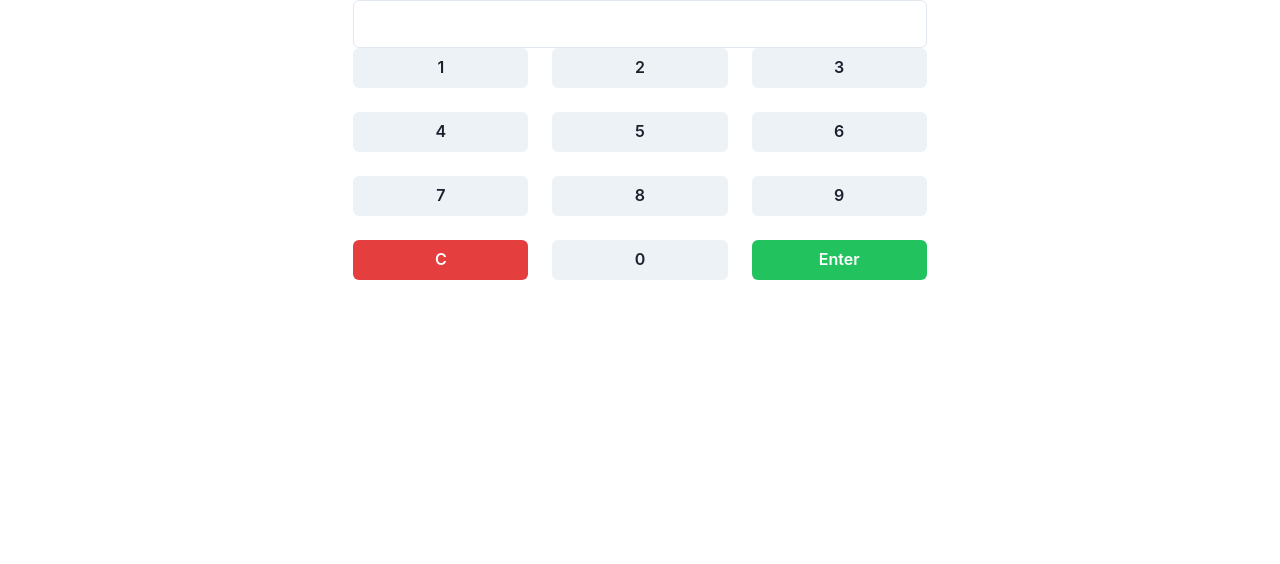
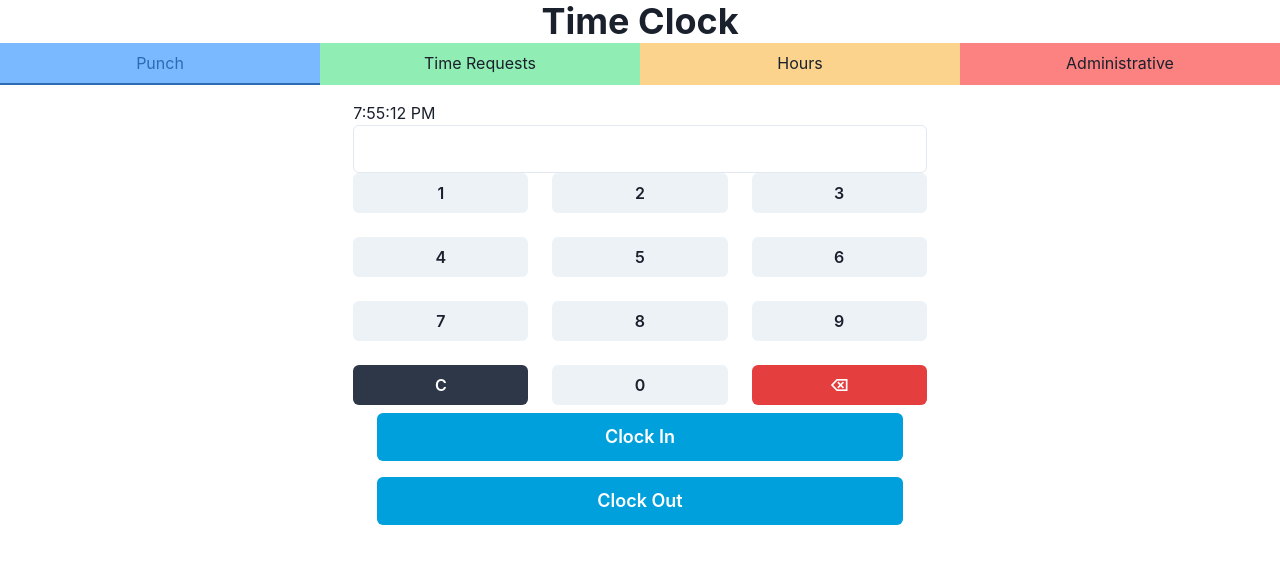
Before and after one commit to andrewmclaughlan/cs4800-timeclock, a React (Create React App) app: page / in a window 1280 px wide. Shown: the top 564 px of the page. Built offline with nearby package versions, Linux system fonts and the light colour scheme.

Commit message:
updated keypad, added mainscreen.jsx

```diff
--- a/src/App.js
+++ b/src/App.js
@@ -1,9 +1,10 @@
 import './App.css';
-import Keypad from './keypad.jsx';
+import { MainScreen } from './mainscreen.jsx';
+
 function App() {
   return (
     <div className="App">
-      <Keypad />
+      <MainScreen />
     </div>
   );
 }
--- a/src/keypad.jsx
+++ b/src/keypad.jsx
@@ -1,6 +1,6 @@
 //Keypad comment
 
-import React, { useState } from 'react'
+import React, { useEffect, useState } from 'react'
 import {
   ChakraProvider,
   Container,
@@ -11,13 +11,22 @@ import {
   Text
 } from '@chakra-ui/react'
 //This is a functional keypad with test data
-function Keypad () {
+export default function Keypad () {
   const pins = ['123', '1234', '88888888', '1111', '1234567890'];
   const [pin, setPin] = useState('');
   const[punchMessage, setPunchMessage] = useState();
+  const [date, setDate] = useState(new Date());
+  useEffect(() =>  {
+    const intervalId = setInterval(() => {
+      setDate(new Date());
+    }, 1000)
+
+    return () => clearInterval(intervalId);
+  }, []);
    return (
-    <Container>
+    <ChakraProvider resetCSS><Container>
     <InputGroup display="inline-block">
+      <Text>{date.toLocaleTimeString()}</Text>
       {punchMessage}
       <Input type='text' readOnly variant="outline" size="lg"  value={pin} onChange={e => setPin(e.target.value)}/>
       <Grid templateColumns="repeat(3, 1fr)" gap={6} column={3} row={4}>
@@ -48,13 +57,22 @@ function Keypad () {
         <Button variant="solid" size="md" onClick={() => {(pin.length < 8) ? setPin(pin + '9') : setPin(pin)}}>
           9
         </Button>
-        <Button variant="solid" size="md" colorScheme="red" onClick={() => {setPin('')}}>
+        <Button variant="solid" size="md" colorScheme="linkedin" backgroundColor="gray.700" onClick={() => {setPin('')}}>
           C
         </Button>
         <Button variant="solid" size="md" onClick={() => {(pin.length < 8) ? setPin(pin + '0') : setPin(pin)}}>
           0
         </Button>
-        <Button type="submit" variant="solid" size="md" colorScheme="whatsapp" onClick={()=> {
+        <Button variant="solid" size="md" colorScheme="red" onClick={()=> {
+          if(pin.length > 0) {
+            setPin(pin.substring(0, pin.length-1))
+          }
+         }}>
+          {'\u232B'}
+        </Button>
+      </Grid>
+      <Container display="flex" flexDirection="column">
+          <Button variant="solid" size="lg" colorScheme="linkedin" m={2} onClick={()=> {
           var punch = false;
           if(pin.length >= 4) {
             for(var i = 0; i < pins.length; i++){
@@ -64,22 +82,29 @@ function Keypad () {
             }
           }
 
-          if(punch) setPunchMessage(<Text backgroundColor="whatsapp.100">Authentication Successful!</Text>);
-          else setPunchMessage(<Text backgroundColor="red.200">Authentication Failed!</Text>);
+          if(punch) setPunchMessage(<Text backgroundColor="whatsapp.100">Clock In Successful!</Text>);
+          else setPunchMessage(<Text backgroundColor="red.200">Clock In Failed!</Text>);
         }}>
-          Enter
-        </Button>
-      </Grid>
+            Clock In
+          </Button>
+          <Button variant="solid" size="lg" colorScheme="linkedin" m={2} onClick={()=> {
+          var punch = false;
+          if(pin.length >= 4) {
+            for(var i = 0; i < pins.length; i++){
+              if(pin === pins[i]) {
+                punch = true;
+              }
+            }
+          }
+
+          if(punch) setPunchMessage(<Text backgroundColor="whatsapp.100">Clock Out Successful!</Text>);
+          else setPunchMessage(<Text backgroundColor="red.200">Clock Out Failed!</Text>);
+        }}>
+            Clock Out
+          </Button>
+        </Container>
     </InputGroup>
-  </Container>
+  </Container></ChakraProvider>
    );
 
 }
-
-const App = () => (
-  <ChakraProvider resetCSS>
-    <Keypad />
-  </ChakraProvider>
-)
-
-export default App
--- /dev/null
+++ b/src/mainscreen.jsx
@@ -0,0 +1,39 @@
+import React from "react";
+import Keypad from './keypad.jsx';
+import {
+    ChakraProvider,
+    Tabs,
+    TabList,
+    TabPanels,
+    Tab,
+    TabPanel,
+    Heading
+  } from '@chakra-ui/react'
+
+  export function MainScreen() {
+    return(
+        <ChakraProvider resetCSS>
+          <Heading size="xl" as="h1" textAlign="center">
+            Time Clock
+          </Heading>
+          <Tabs size="md" variant="line" isFitted orientation="horizontal" align="start">
+            <TabList>
+              <Tab backgroundColor="messenger.300">Punch</Tab>
+              <Tab backgroundColor="whatsapp.200" opacity={1}>
+                Time Requests
+              </Tab>
+              <Tab backgroundColor="orange.200">Hours</Tab>
+              <Tab backgroundColor="red.300">Administrative</Tab>
+            </TabList>
+            <TabPanels>
+              <TabPanel>
+                <Keypad />
+              </TabPanel>
+              <TabPanel>Time Requests</TabPanel>
+              <TabPanel>Hours</TabPanel>
+              <TabPanel>Admin</TabPanel>
+            </TabPanels>
+          </Tabs>
+        </ChakraProvider>
+      );
+  }
```
